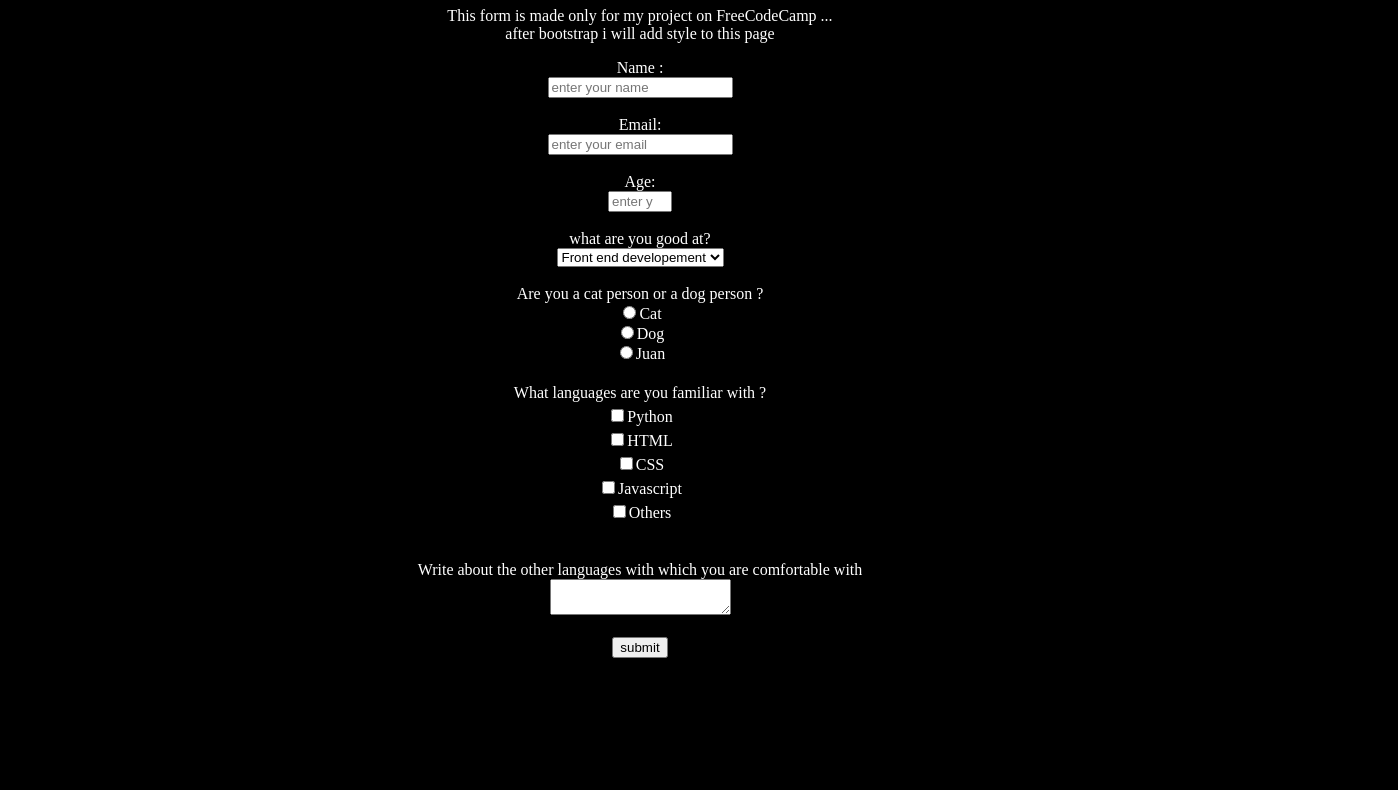
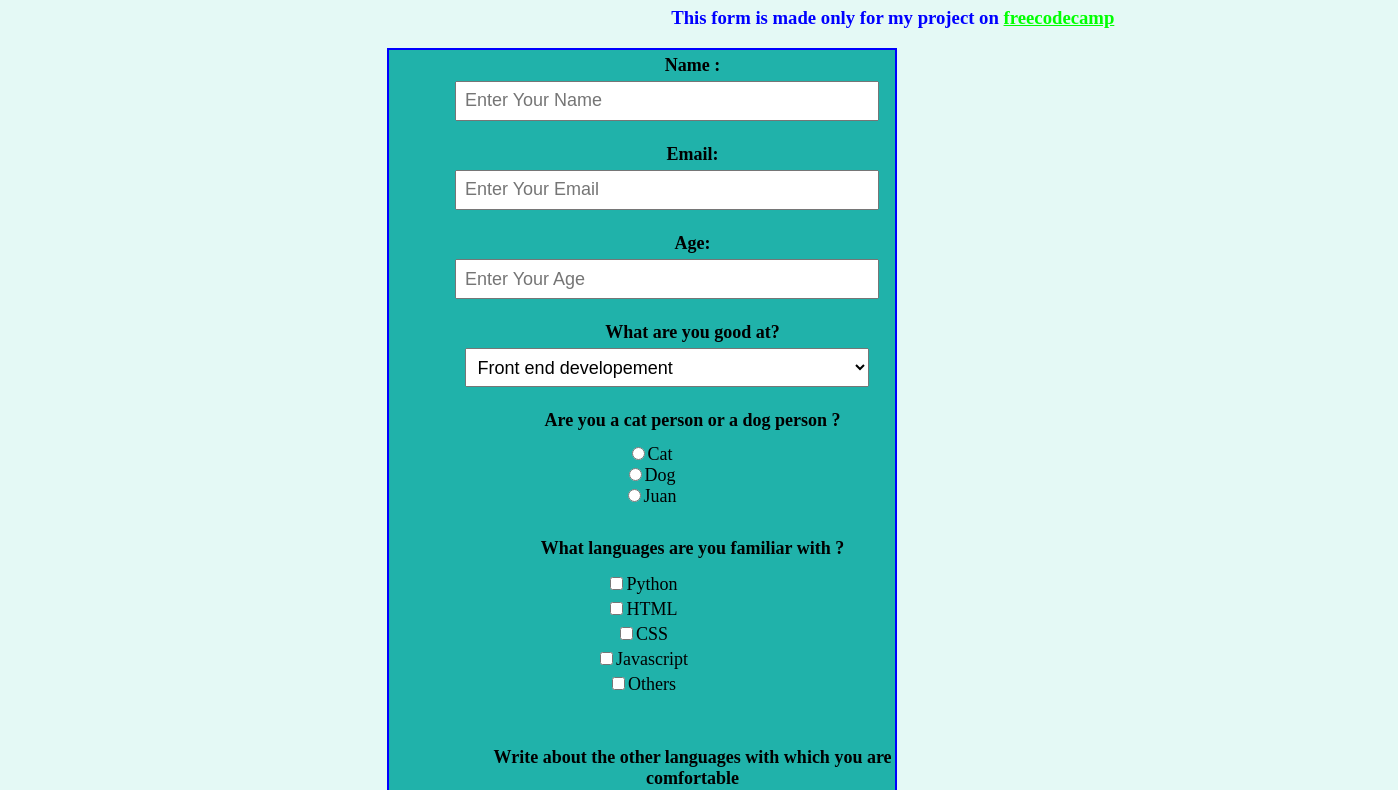
Before and after one commit to strangelavita/web-dev-basics, a plain HTML site: page FCC projects/Survey form/index.html in a window 1280 px wide. Shown: the part 73-863 px from the top of the page, 1398 px wide, since content can reach past the window. Before the commit the page ends 800 px from the top, so only its background shows below. Drawn offline with Linux system fonts and the light colour scheme.

Commit message:
Add files via upload

```diff
--- a/FCC projects/Survey form/index.html
+++ b/FCC projects/Survey form/index.html
@@ -12,34 +12,34 @@
 
 </head>
 
-<body align = "center" class="classs1">
-    <div >
+<body class = "class1" align = "center">
+    <div class = "center , top-content">
     <h1 id = "title">Survey Form</h1>
-    <p class = "box1" id = "description"> This form is made only for my project on FreeCodeCamp
-        ...<br> after bootstrap i will add style to this page
-    </p>
+    <h3  id = "description"> This form is made only for my project on <a href="www.freecodecamp.org">freecodecamp</a>
+    </h3>
+    </div>
 
-    <form class = "box2" id = "survey-form" action="#">
-    <label id ="name-label">
-        Name :<br>
-        <input id = "name" required type = "text" placeholder="enter your name">
+    <form  class = center id = "survey-form" action="#">
+    <label id ="name-label";">
+       <h4>Name :</h4>
+        <input class ="input-elements" id = "name" required type = "text" placeholder="Enter Your Name">
         <br><br>
     </label>
 
     <label id ="email-label">
-        Email:<br>
-        <input id ="email" required type="email" placeholder="enter your email">
+       <h4> Email:</h4>
+        <input class ="input-elements" id ="email" required type="email" placeholder="Enter Your Email">
         <br><br>
     </label>
 
     <label id="number-label">
-        Age:<br>
-        <input id ="number" type="number" placeholder="enter your age" min="18" max="100">
+        <h4>Age:</h4>
+        <input class ="input-elements" id ="number" type="number" placeholder="Enter Your Age" min="18" max="100">
         <br><br>
     </label>
 
-    what are you good at?<br>
-    <select id ="dropdown">
+   <h4> What are you good at?</h4>
+    <select class ="input-elements" id ="dropdown">
         <option value = "front-end">Front end developement</option>
         <option value ="back-end">Back end developement</option>
         <option value = "full-stack">Full stack developement</option>
@@ -47,37 +47,37 @@
     </select>
     <br><br>
 
-    Are you a cat person or a dog person ?<br>
+    <h4>Are you a cat person or a dog person ?</h4>
+
+    <div class ="input-elements" >
     <input type="radio" name ="juan" value ="cat">Cat  <br>
     <input type="radio" name ="juan" value ="dog">Dog  <br>
     <input type="radio" name ="juan" value ="juan">Juan <br>
+    </div>
+<br>
+    <table class ="input-elements" >
+    <h4>What languages are you familiar with ?</h4>
 
-<br>
-    <table align = "center">
-    <tr><td>What languages are you familiar with ?</td></tr>
-
+    <div >
     <tr><td><input type="checkbox" value ="python">Python </td></tr>
     <tr><td><input type="checkbox" value ="html">HTML</html> </td></tr>
     <tr><td><input type="checkbox" value ="css">CSS </td></tr>
     <tr><td><input type="checkbox" value ="javascript">Javascript  </td></tr>
     <tr><td><input type="checkbox" value ="others">Others </td></tr>
 
+    </div>
     </table>
 <br><br>
-    Write about the other languages with which you are comfortable with <br>
-    <textarea>  </textarea>
-
-
-
-
+     <h4>Write about the other languages with which you are comfortable</h4>
+    <textarea class="input-elements">  </textarea>
 
     <br><br>
-
-    <button id ="submit" > submit </button>
-
+    <div class = "button-center">
+    <button  id ="submit" > submit </button>
+    </div>
 
     </form>
 
-    </div>
+
 </body>
 </html>
--- a/FCC projects/Survey form/new.css
+++ b/FCC projects/Survey form/new.css
@@ -1,21 +1,58 @@
-body{
-        background-color: black;
-        color : white;
+.class1{
+        background-color: #E4F9F5;
 }
-/*
-h1{
-        font-family: Arial, Helvetica, sans-serif;
+.center {
+        width: 40%;
+        margin-left: 30%;
+        margin-right: 30%;
 }
-.box1{
-        width: 40%;
-        text-align: center;
-        margin: 30%;
-        height :25px;
-        position: absolute;
+
+.top-content{
+        width: 80%;
+        color: blue;
+
 }
-.box2{
-        width: 40%;
-        text-align: center;
-        margin: 30%;
-        position: absolute;
+
+
+form{
+        background-color: lightseagreen ;
+        border: solid 2px blue;
 }
+
+a{
+        color:lime;
+}
+
+.input-elements{
+        width:80%;
+        padding: 1.5%;
+        align-content: center;
+        margin-left: 10%;
+        font-size: large;
+
+}
+h4{
+        margin-bottom: 1%;
+        margin-top: 5px;
+        margin-left: 20%;
+        font-size: large;
+        color : black
+
+
+
+}
+
+button{
+        background-color: #4CAF50;
+        border:solid red 5px;
+        color: white;
+        font-size: xx-large;
+
+}
+
+.button-center{
+        margin-left : 40%;
+        margin-top: 5%;
+        margin-bottom: 2%;
+        padding-bottom: 5px;
+}
```
